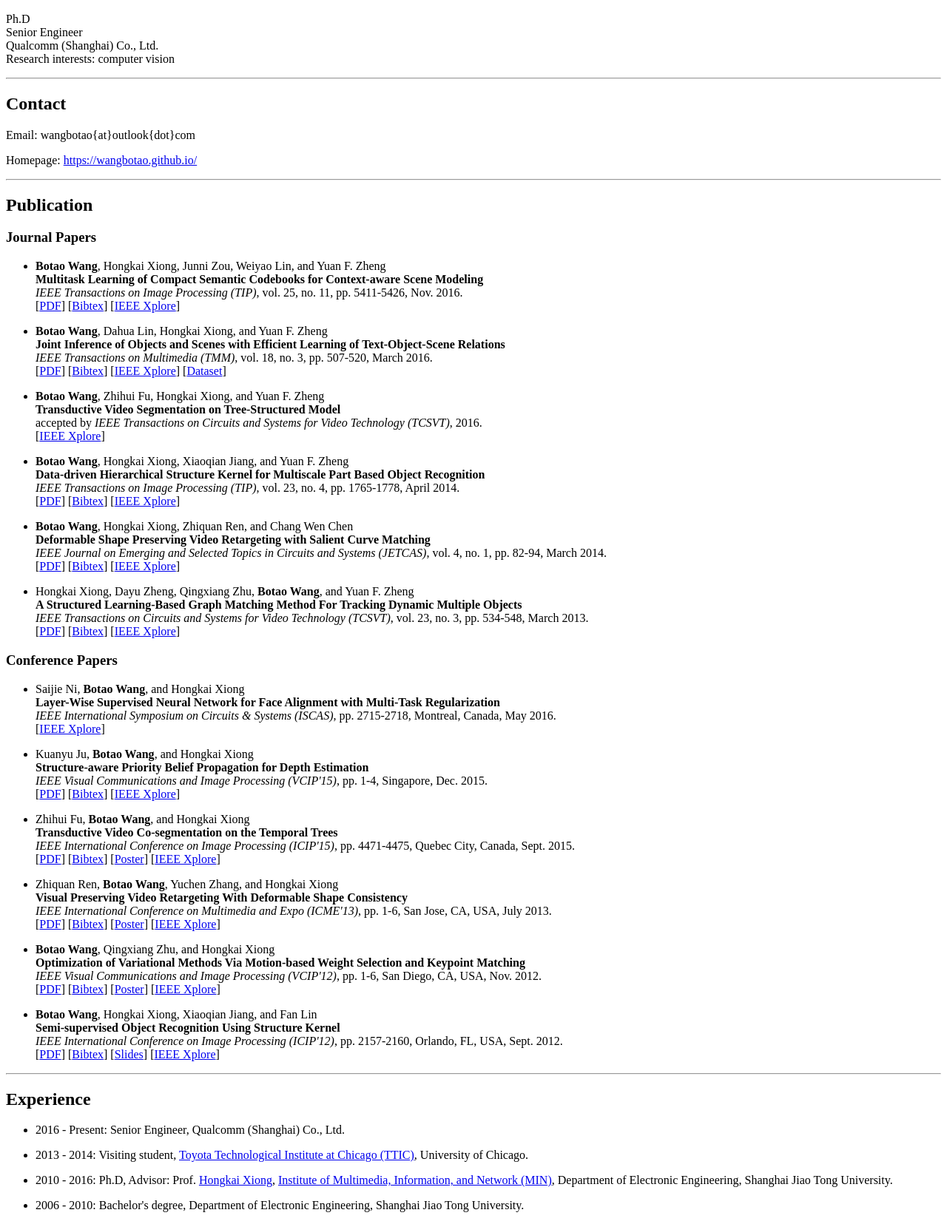
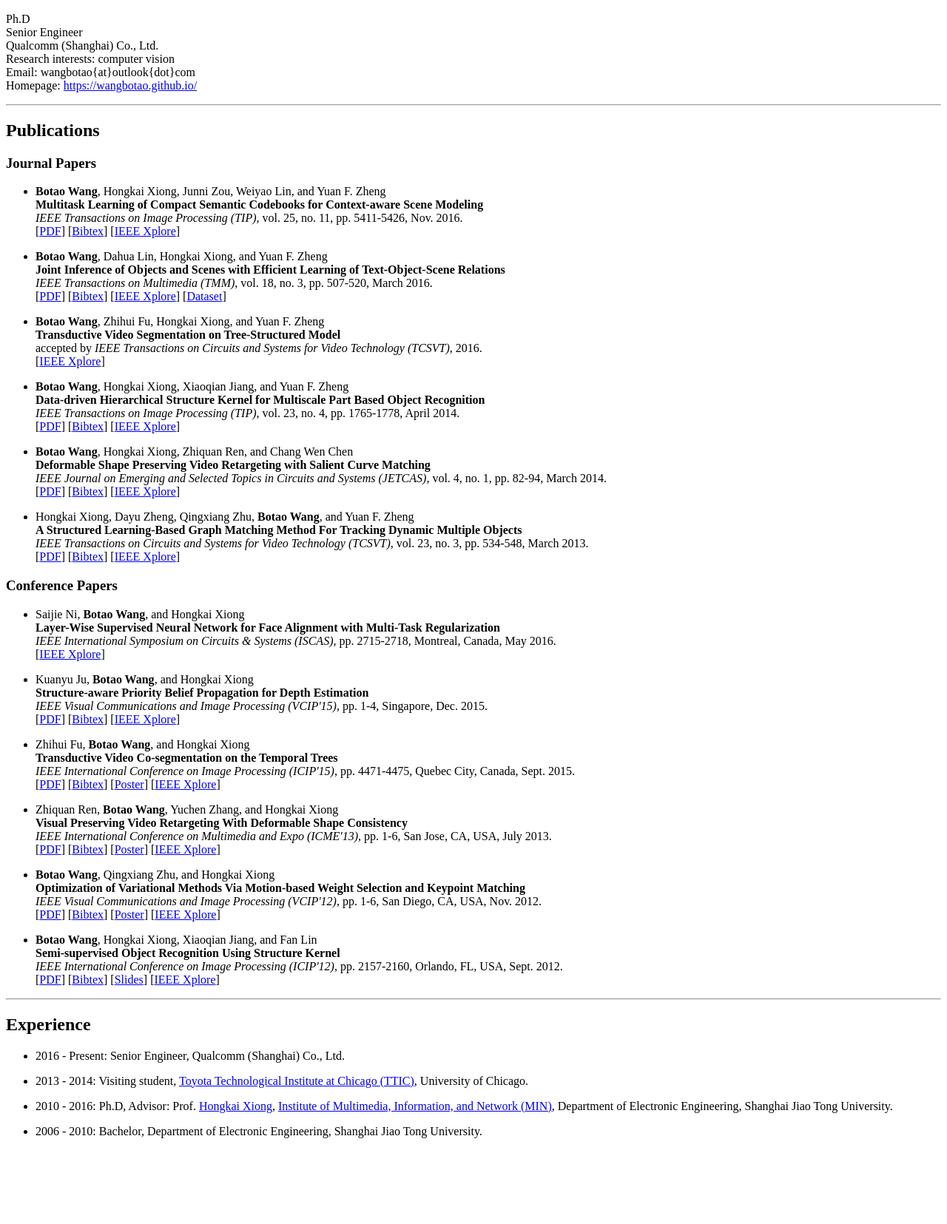
Before and after one commit to wangbotao/wangbotao.github.io, a plain HTML site: page index.html in a window 1280 px wide. Shown: the part 50-1705 px from the top of the page at 74% size. After the commit the page ends 1605 px from the top, so only its background shows below. Drawn offline with Linux system fonts and the light colour scheme.

Commit message:
merge contact into info

```diff
--- a/index.html
+++ b/index.html
@@ -12,13 +12,11 @@
 <p>Ph.D<br />
 Senior Engineer<br />
 Qualcomm (Shanghai) Co., Ltd. <br />
-Research interests: computer vision</p>
+Research interests: computer vision<br />
+Email: wangbotao{at}outlook{dot}com<br />
+Homepage: <a href="https://wangbotao.github.io/">https://wangbotao.github.io/</a></p>
 <hr />
-<h2>Contact</h2>
-<p>Email: wangbotao{at}outlook{dot}com</p>
-<p>Homepage: <a href="https://wangbotao.github.io/">https://wangbotao.github.io/</a></p>
-<hr />
-<h2>Publication</h2>
+<h2>Publications</h2>
 <h3>Journal Papers</h3>
 <ul>
 <li>
@@ -135,7 +133,7 @@ accepted by <em>IEEE Transactions on Circuits and Systems for Video Technology (
 <p>2010 - 2016:  Ph.D, Advisor: Prof. <a href="http://min.sjtu.edu.cn/xhk.htm">Hongkai Xiong</a>, <a href="http://min.sjtu.edu.cn">Institute of Multimedia, Information, and Network (MIN)</a>, Department of Electronic Engineering, Shanghai Jiao Tong University.</p>
 </li>
 <li>
-<p>2006 - 2010: Bachelor's degree, Department of Electronic Engineering, Shanghai Jiao Tong University.</p>
+<p>2006 - 2010: Bachelor, Department of Electronic Engineering, Shanghai Jiao Tong University.</p>
 </li>
 </ul>
 
```
Also changed, not shown: 1 other file.
